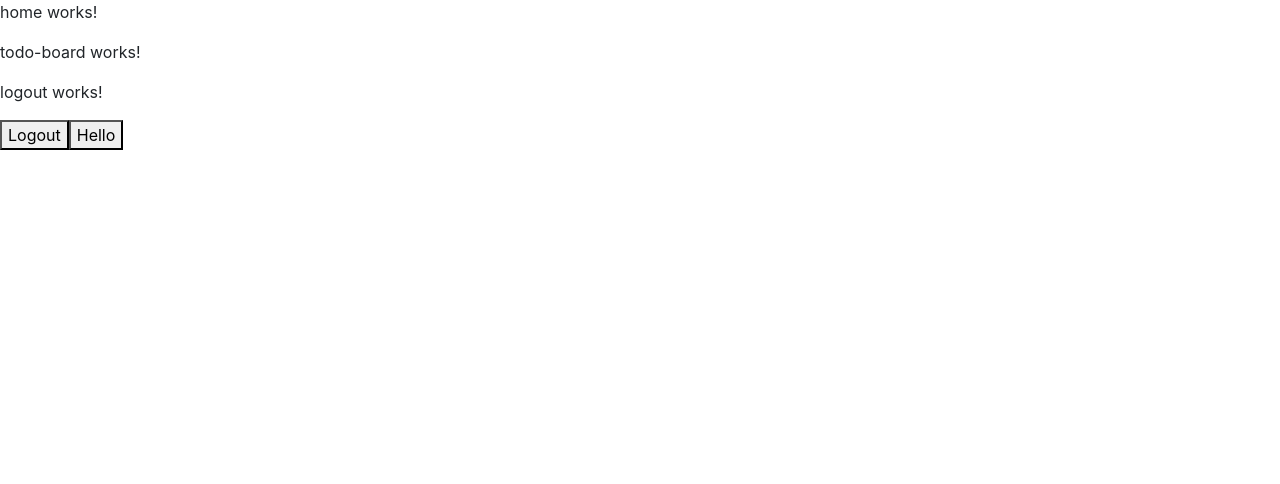
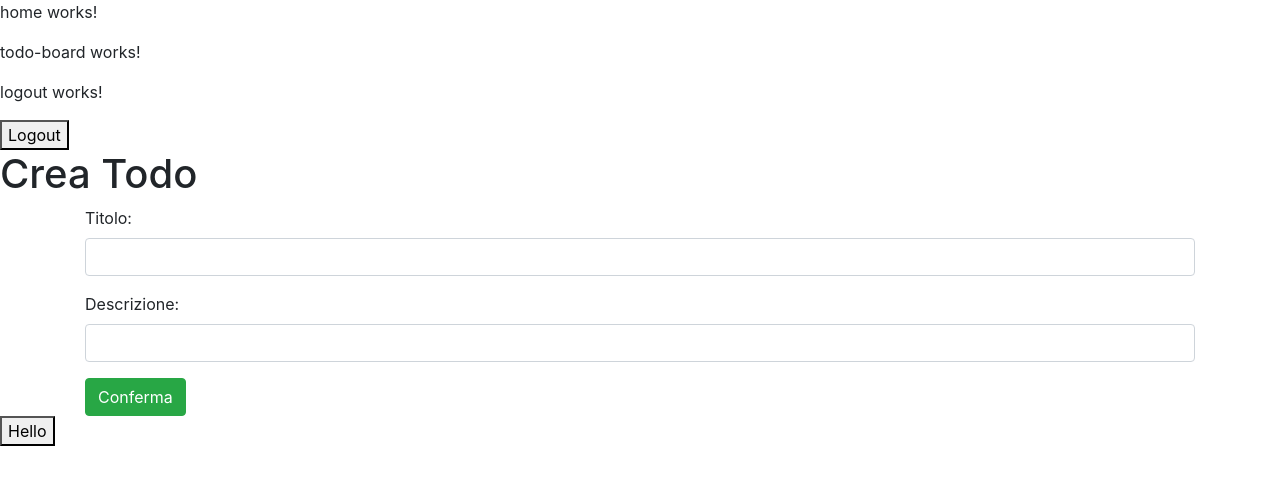
Before and after one commit to BlackMamba97s/doneit, an Angular app in the folder doneit/: page /home in a window 1280 px wide. Shown: the top 484 px of the page. Built offline with nearby package versions, Linux system fonts and the light colour scheme; sample sign-in values are in the browser's storage.

Commit message:
creazione di un todo

```diff
--- a/doneit/src/app/app.module.ts
+++ b/doneit/src/app/app.module.ts
@@ -12,6 +12,7 @@ import { HomeComponent } from './components/home/home.component';
 import { TodoBoardComponent } from './components/home/todo-board/todo-board.component';
 import { LogoutComponent } from './components/home/logout/logout.component';
 import { HttpInterceptorService } from './services/http-interceptor.service';
+import { TodoComponent } from './components/todo/todo.component';
 
 @NgModule({
   declarations: [
@@ -21,7 +22,8 @@ import { HttpInterceptorService } from './services/http-interceptor.service';
     RegisterComponent,
     HomeComponent,
     TodoBoardComponent,
-    LogoutComponent
+    LogoutComponent,
+    TodoComponent
   ],
   imports: [
     BrowserModule,
--- a/doneit/src/app/components/home/home.component.html
+++ b/doneit/src/app/components/home/home.component.html
@@ -2,5 +2,6 @@
 
 <app-todo-board></app-todo-board>
 <app-logout></app-logout>
+<app-todo></app-todo>
 
 <button (click) = "handleHello()">Hello</button>
--- /dev/null
+++ b/doneit/src/app/components/todo/todo.component.html
@@ -0,0 +1,15 @@
+<h1>Crea Todo</h1>
+<div class="container">
+    <form (ngSubmit) = 'handleTodoCreation()'>
+        <fieldset class="form-group">
+            <label>Titolo: </label>
+            <input type="text" class="form-control" name="title" [(ngModel)] = 'todo.title'>
+        </fieldset>
+
+        <fieldset class="form-group">
+            <label>Descrizione: </label>
+            <input type="text" class="form-control" name="description" [(ngModel)] = 'todo.description'>
+        </fieldset>
+        <button type="submit" class="btn btn-success">Conferma</button>
+    </form>
+</div>
--- /dev/null
+++ b/doneit/src/app/components/todo/todo.component.ts
@@ -0,0 +1,42 @@
+import { Component, OnInit } from '@angular/core';
+import { TodoService } from 'src/app/services/todo.service';
+
+@Component({
+  selector: 'app-todo',
+  templateUrl: './todo.component.html',
+  styleUrls: ['./todo.component.css']
+})
+export class TodoComponent implements OnInit {
+
+  private todo: Todo = new Todo()
+
+  constructor(private todoService: TodoService) { }
+
+  ngOnInit() {
+  }
+
+
+  handleTodoCreation() {
+    this.todoService.createTodo(this.todo).subscribe(
+      response => {
+        console.log(response)
+      },
+      error => {
+
+      }
+    )
+  }
+
+}
+
+
+export class Todo {
+
+  id: number
+  title: string
+  description: string
+  publishedDate: Date
+
+  constructor() { }
+
+}
--- /dev/null
+++ b/doneit/src/app/constants/constant.ts
@@ -0,0 +1 @@
+export const API_URL = 'http://localhost:8080'
--- /dev/null
+++ b/doneit/src/app/services/todo.service.ts
@@ -0,0 +1,16 @@
+import { Injectable } from '@angular/core';
+import { HttpClient } from '@angular/common/http';
+import { API_URL } from '../constants/constant';
+
+@Injectable({
+  providedIn: 'root'
+})
+export class TodoService {
+
+  constructor(private httpClient: HttpClient) { }
+
+
+  createTodo(todo){
+    return this.httpClient.post(`${API_URL}/create-todo`, todo)
+  }
+}
```
Also changed, not shown: doneit/src/app/components/todo/todo.component.css (added), 2 other files (tests, documents, lock files or other folders).
